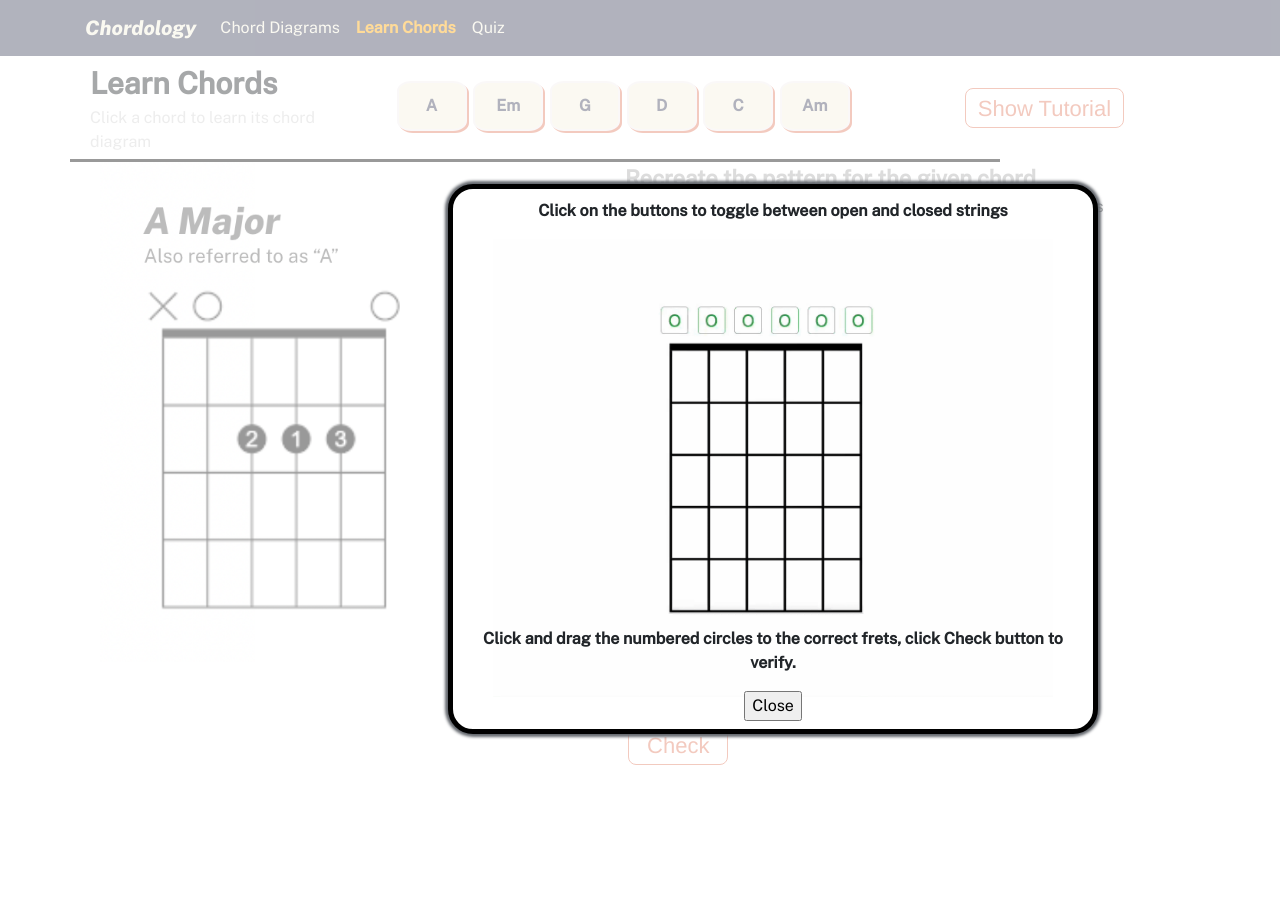
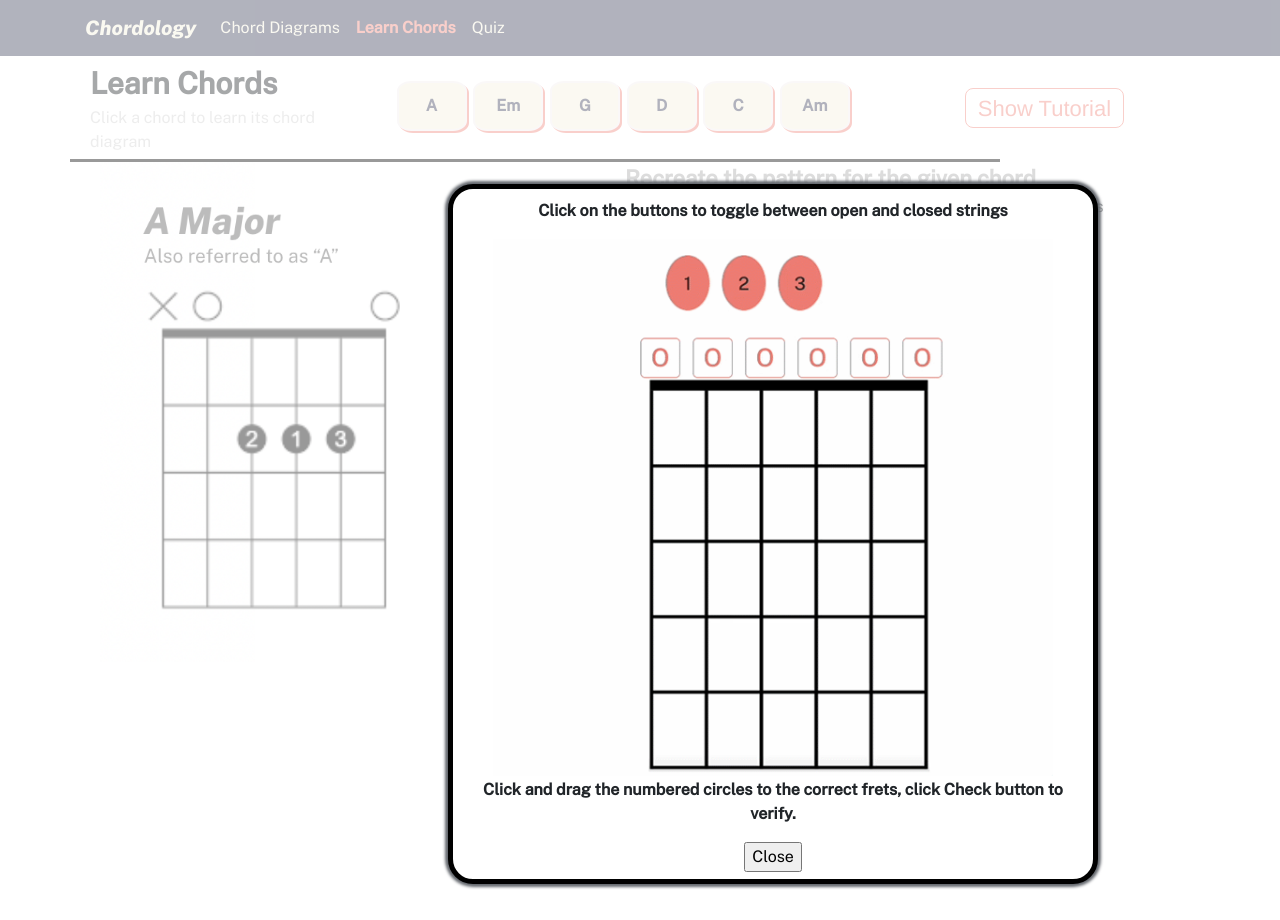
Before and after one commit to mweaser/chordology, a Flask app: page /learn in a window 1280 px wide. Run offline with Flask 2, Linux system fonts and the light colour scheme; some libraries are stand-ins or nearby versions.

Commit message:
color change and new gif

```diff
--- a/static/background.js
+++ b/static/background.js
@@ -48,7 +48,6 @@
         if(count>1){
             $("#next_button").append(prevbutton)
         }
-
       }
 
 
@@ -71,6 +70,6 @@
 
 $(document).ready(function(){
   createButtons(info, 1)
-  $("#diagram").css("font-weight", "bold")
-  $("#diagram").css("color", "orange")
+  $("#diagram").css("font-weight", "800")
+  $("#diagram").css("color", "#f0887d")
 })
--- a/static/learn_chords.js
+++ b/static/learn_chords.js
@@ -324,8 +324,8 @@
 }
 
 $(document).ready(function(){
-    $("#learn").css("font-weight", "bold")
-    $("#learn").css("color", "orange")
+    $("#learn").css("font-weight", "800")
+    $("#learn").css("color", "#f0887d")
 
     $("#popupButton").click(function() {
         PopUp('show')
--- a/static/main.css
+++ b/static/main.css
@@ -6,23 +6,23 @@
 }
 .btn{
     background-color: white !important;
-    border: solid 1px #e07a5fff !important;
-    color: #e07a5fff !important;
+    border: solid 1px #f0887d !important;
+    color: #f0887d !important;
 
 }
 .btn:hover{
-    background-color: #e07a5fff !important;
-    border: solid 1px #e07a5fff !important;
+    background-color: #f0887d !important;
+    border: solid 1px #f0887d !important;
     color: white !important;
 }
 .btn:active{
-    background-color: #e07a5fff !important;
-    border: solid 1px #e07a5fff !important;
+    background-color: #f0887d !important;
+    border: solid 1px #f0887d !important;
     color: white !important;
 }
 .btn:focus{
-    background-color: #e07a5fff !important;
-    border: solid 1px #e07a5fff !important;
+    background-color: #f0887d !important;
+    border: solid 1px #f0887d !important;
     color: white !important;
 }
 #image{
@@ -234,7 +234,7 @@
 }
 
 .symbol-style{
-    background-color: #e07a5fff;
+    background-color: #f0887d;
     width: 40px;
     height: 50px;
     border-radius: 50%;
@@ -311,7 +311,7 @@
     border-radius: 20%;
     background-color: #f4f1de;
     color: #3d405b;
-    filter: drop-shadow(2px 2px 0px #e07a5fff)
+    filter: drop-shadow(2px 2px 0px #f0887d)
 }
 
 .row-border {
@@ -350,7 +350,7 @@
     font-weight: 800;
     font-family: 'Public Sans', sans-serif;
     font-style: italic;
-    filter: drop-shadow(2px 2px 0px #e07a5fff);
+    filter: drop-shadow(2px 2px 0px #f0887d);
 }
 .homedesc{
     font-size: 20px;
@@ -368,7 +368,7 @@
     color: #3d405b;
     margin-right: 10px;
     font-weight: 500;
-    filter: drop-shadow(2px 2px 0px #e07a5fff)
+    filter: drop-shadow(2px 2px 0px #f0887d)
 }
 
 #correctIncorrect{
@@ -439,9 +439,9 @@
 
 #homeimg{
     position: absolute;
-    margin-left: 35%;
-    height: 500px;
-    margin-top: 100px;
+    margin-left: 43%;
+    height: 40%;
+    margin-top: 15%;
     z-index: 0;
 }
 #homebuttons{
@@ -457,7 +457,7 @@
 
 /* popup section */
 #chord-tutorial img {
-max-height:200px;
+max-height:150px;
 max-width:200px;
 height:auto;
 width:auto;
@@ -485,7 +485,7 @@
 }
 #popup {
     width: 650px;
-    height: 550px;
+    height: 700px;
     position:absolute;
     top: 20%;
     left:35%;
@@ -527,9 +527,9 @@
  #popupButton{
         background-color: white;
         border-radius: 8px;
-        border: 1px solid #e07a5fff;
-        border-color: #e07a5fff;
-        color: #e07a5fff;
+        border: 1px solid #f0887d;
+        border-color: #f0887d;
+        color: #f0887d;
         cursor: pointer;
         display: inline-block;
         font-family: "Haas Grot Text R Web", "Helvetica Neue", Helvetica, Arial, sans-serif;
@@ -559,7 +559,7 @@
 
 #tutorialText2{
     font-weight: bold;
-    margin-top: -70px;
+    margin-top: 2px;
 }
 
 .next-button-centering {
--- a/static/miniquiz.js
+++ b/static/miniquiz.js
@@ -56,4 +56,7 @@
     $("#learnchords").click(function(){
         window.location.replace("/learn")
     })
+
+    $("#learn").css("font-weight", "800")
+    $("#learn").css("color", "#f0887d")
 });
--- a/static/quiz.js
+++ b/static/quiz.js
@@ -85,8 +85,8 @@
 
 
 $(document).ready(function(){
-    $("#quiz").css("font-weight", "bold")
-    $("#quiz").css("color", "orange")
+    $("#quiz").css("font-weight", "800")
+    $("#quiz").css("color", "#f0887d")
 
     loadChords(chordNumber)
 
```
Also changed, not shown: static/images/draggabletutorial.gif, templates/learn_chords.html (line endings or trailing spaces), 2 other files.
